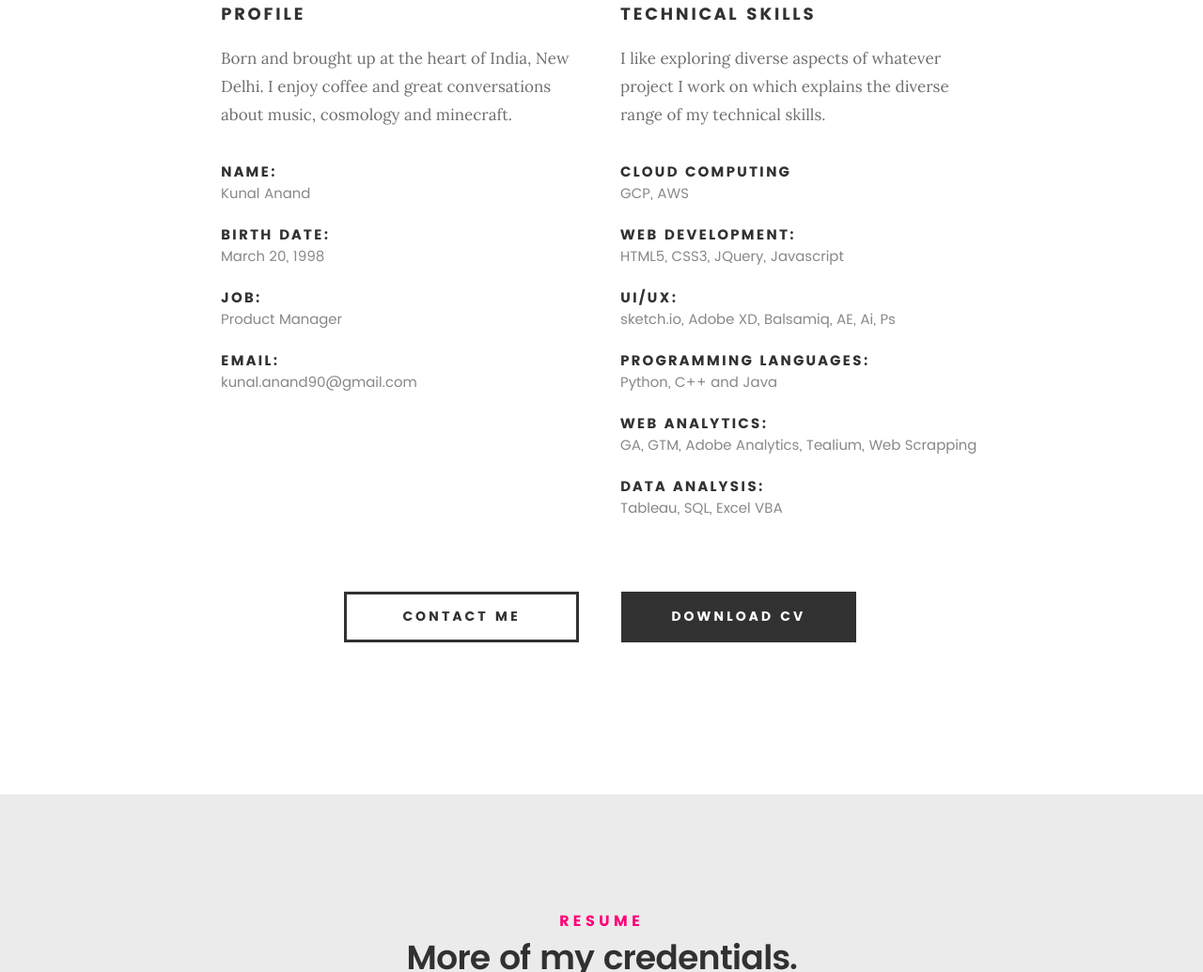
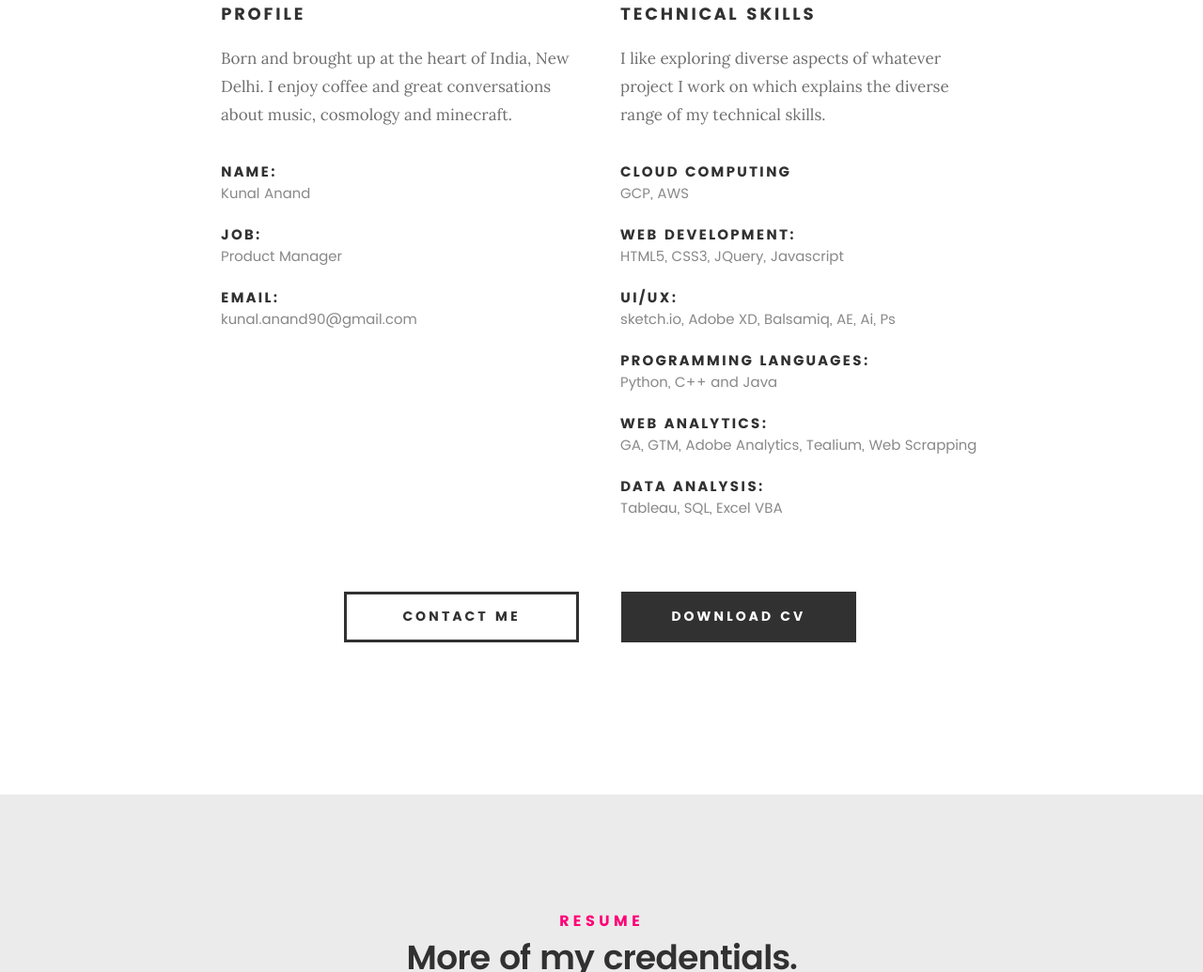
Before and after one commit to thekunalanand/me, a plain HTML site: page index.html in a window 1280 px wide. Shown: the part 1298-2333 px from the top of the page at 94% size. Drawn offline with Linux system fonts and the light colour scheme; files whose address does not match are found by name.

Commit message:
Update index.html

```diff
--- a/index.html
+++ b/index.html
@@ -131,10 +131,6 @@
    				<li>
    					<strong>Name:</strong>
    					<span>Kunal Anand</span>
-   				</li>
-   				<li>
-   					<strong>Birth Date:</strong>
-   					<span>March 20, 1998</span>
    				</li>
    				<li>
    					<strong>Job:</strong>
```
